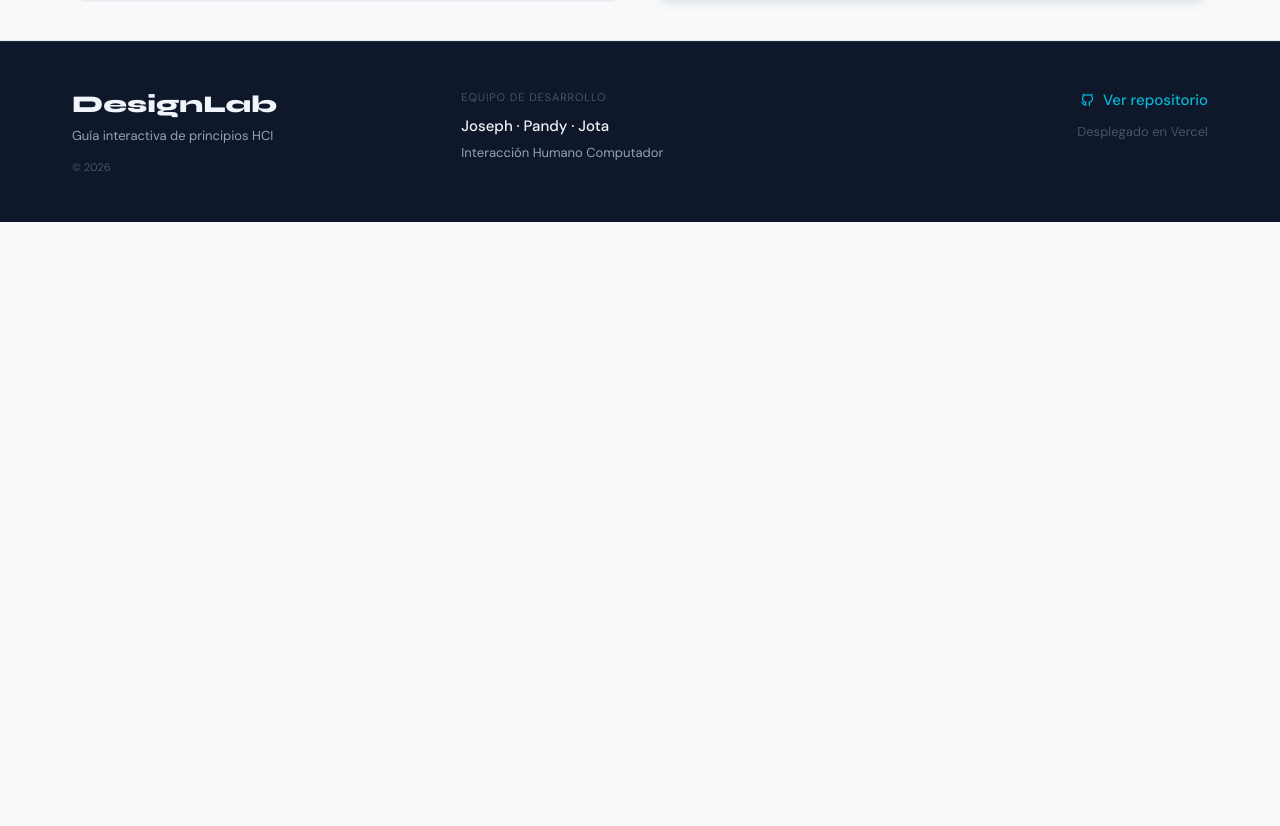
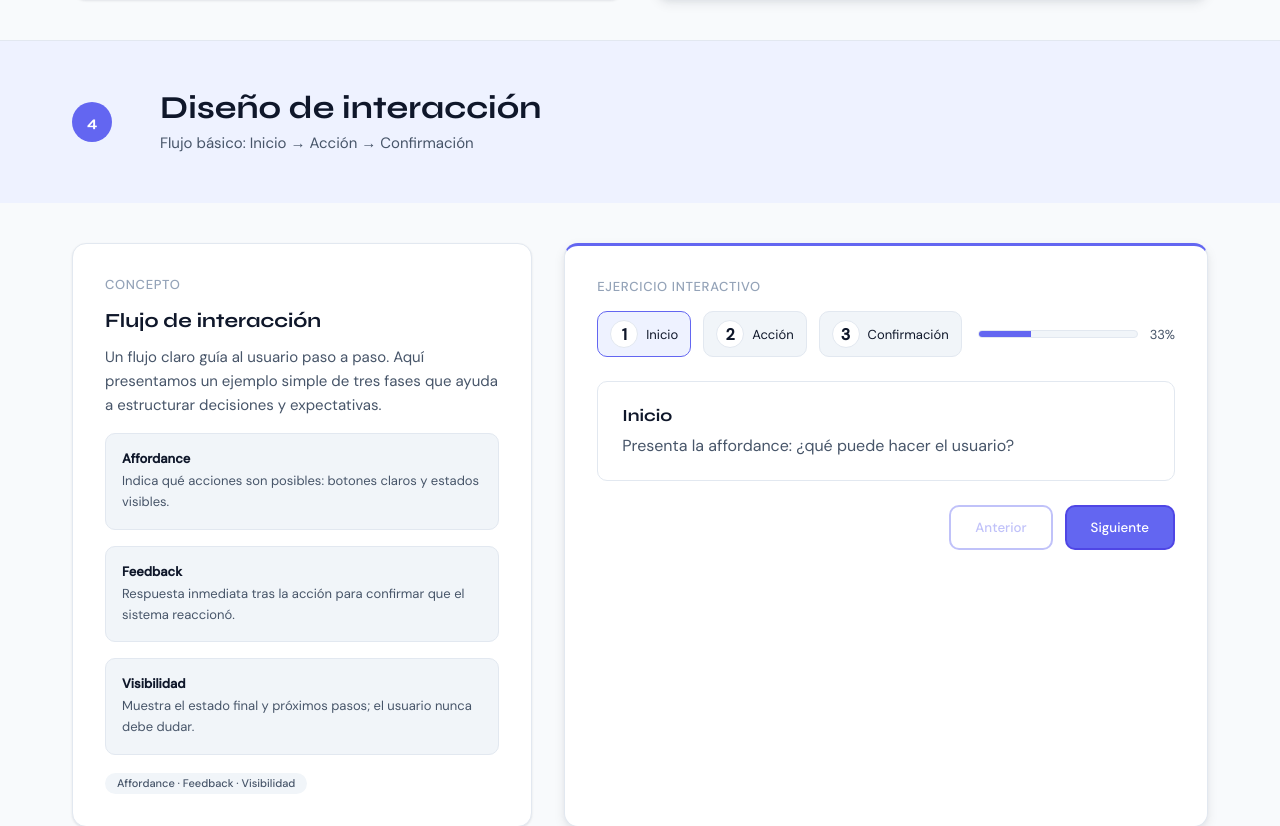
Before and after one commit to josephch28/designlab, a React (Vite) app: page / in a window 1280 px wide. Shown: the part 3140-3966 px from the top of the page. Before the commit the page ends 3362 px from the top, so only its background shows below. Built offline with nearby package versions, Linux system fonts and the light colour scheme.

Commit message:
feat: módulo interacción con flujo de 3 pasos animado

```diff
--- a/src/App.jsx
+++ b/src/App.jsx
@@ -9,6 +9,7 @@ import Footer from './components/Footer'
 import ModuloTipografia from './modules/ModuloTipografia'
 import ModuloColor from './modules/ModuloColor'
 import ModuloConsistencia from './modules/ModuloConsistencia'
+import ModuloInteraccion from './modules/ModuloInteraccion'
 
 export default function App() {
   const [darkMode, setDarkMode] = useState(false)
@@ -27,6 +28,7 @@ export default function App() {
         {/* Pandy — ModuloIconografia */}
         {/* Pandy — ModuloEstados */}
         <ModuloConsistencia />
+        <ModuloInteraccion />
         {/* Jota — ModuloInteraccion */}
       </main>
       <Footer />
--- /dev/null
+++ b/src/modules/ModuloInteraccion.css
@@ -0,0 +1,144 @@
+.interact-concept__heading {
+  font-family: var(--font-title);
+  font-size: var(--text-lg);
+  font-weight: var(--weight-bold);
+  color: var(--color-text);
+  margin-bottom: var(--space-3);
+}
+.interact-concept__intro {
+  font-size: var(--text-base);
+  color: var(--color-text-secondary);
+  line-height: var(--leading-normal);
+  margin-bottom: var(--space-4);
+}
+
+.interact-concept__list {
+  display: grid;
+  gap: var(--space-4);
+  margin-bottom: var(--space-4);
+}
+
+.interact-concept__item {
+  padding: var(--space-4);
+  border-radius: var(--radius-md);
+  background: var(--color-bg-secondary);
+  border: 1px solid var(--color-border);
+}
+
+.interact-concept__item-title {
+  font-size: var(--text-sm);
+  font-weight: var(--weight-bold);
+  color: var(--color-text);
+  display: block;
+  margin-bottom: var(--space-1);
+}
+
+.interact-concept__item-text {
+  margin: 0;
+  color: var(--color-text-secondary);
+  font-size: var(--text-sm);
+  line-height: var(--leading-normal);
+}
+
+.interact-concept__note {
+  margin-top: var(--space-4);
+}
+
+.interact-flow {
+  display: flex;
+  flex-direction: column;
+  gap: var(--space-6);
+}
+
+.interact-header {
+  display: flex;
+  justify-content: space-between;
+  align-items: center;
+  gap: var(--space-4);
+}
+
+.interact-steps {
+  display: flex;
+  gap: var(--space-3);
+  align-items: center;
+}
+.interact-step {
+  display: flex;
+  gap: var(--space-2);
+  align-items: center;
+  padding: var(--space-2) var(--space-3);
+  border-radius: var(--radius-md);
+  background: var(--color-bg-secondary);
+  border: 1px solid var(--color-border);
+}
+.interact-step--active {
+  background: var(--color-primary-light);
+  border-color: var(--color-primary);
+}
+.interact-step__num {
+  width: 28px;
+  height: 28px;
+  display: inline-flex;
+  align-items: center;
+  justify-content: center;
+  border-radius: var(--radius-full);
+  background: var(--color-bg-card);
+  border: 1px solid var(--color-border);
+  font-weight: var(--weight-bold);
+}
+.interact-step__title {
+  font-size: var(--text-sm);
+  color: var(--color-text);
+}
+
+.interact-progress {
+  display: flex;
+  align-items: center;
+  gap: var(--space-3);
+}
+.interact-progress__bar {
+  width: 160px;
+  height: 8px;
+  background: var(--color-bg-secondary);
+  border-radius: var(--radius-full);
+  overflow: hidden;
+  border: 1px solid var(--color-border);
+}
+.interact-progress__fill {
+  height: 100%;
+  background: var(--color-primary);
+  width: 0%;
+  transition: width var(--transition-base);
+}
+.interact-progress__label {
+  font-size: var(--text-sm);
+  color: var(--color-text-secondary);
+}
+
+.interact-panel {
+  padding: var(--space-6);
+  border: 1px solid var(--color-border);
+  border-radius: var(--radius-md);
+  background: var(--color-bg-card);
+}
+.interact-panel__title {
+  margin: 0 0 var(--space-2);
+  font-family: var(--font-title);
+  font-size: var(--text-md);
+}
+.interact-panel__desc {
+  margin: 0;
+  color: var(--color-text-secondary);
+}
+
+.interact-actions {
+  display: flex;
+  justify-content: flex-end;
+  gap: var(--space-3);
+}
+
+@media (max-width: 768px) {
+  .interact-header { flex-direction: column; align-items: stretch }
+  .interact-progress__bar { width: 100% }
+  .interact-actions { justify-content: space-between }
+}
--- /dev/null
+++ b/src/modules/ModuloInteraccion.jsx
@@ -0,0 +1,95 @@
+import { useState } from 'react'
+import ModuleLayout from '../components/ModuleLayout'
+import './ModuloInteraccion.css'
+
+const concept = (
+  <div className="interact-concept">
+    <h3 className="interact-concept__heading">Flujo de interacción</h3>
+    <p className="interact-concept__intro">
+      Un flujo claro guía al usuario paso a paso. Aquí presentamos un ejemplo
+      simple de tres fases que ayuda a estructurar decisiones y expectativas.
+    </p>
+
+    <div className="interact-concept__list">
+      <div className="interact-concept__item">
+        <span className="interact-concept__item-title">Affordance</span>
+        <p className="interact-concept__item-text">Indica qué acciones son posibles: botones claros y estados visibles.</p>
+      </div>
+
+      <div className="interact-concept__item">
+        <span className="interact-concept__item-title">Feedback</span>
+        <p className="interact-concept__item-text">Respuesta inmediata tras la acción para confirmar que el sistema reaccionó.</p>
+      </div>
+
+      <div className="interact-concept__item">
+        <span className="interact-concept__item-title">Visibilidad</span>
+        <p className="interact-concept__item-text">Muestra el estado final y próximos pasos; el usuario nunca debe dudar.</p>
+      </div>
+    </div>
+
+    <p className="interact-concept__note">
+      <span className="badge badge-neutral">Affordance · Feedback · Visibilidad</span>
+    </p>
+  </div>
+)
+
+function FlowSteps() {
+  const STEPS = [
+    { id: 1, title: 'Inicio', desc: 'Presenta la affordance: ¿qué puede hacer el usuario?' },
+    { id: 2, title: 'Acción', desc: 'Muestra feedback inmediato tras la interacción.' },
+    { id: 3, title: 'Confirmación', desc: 'Cierra el flujo con visibilidad del resultado.' },
+  ]
+
+  const [index, setIndex] = useState(0)
+
+  const next = () => setIndex((i) => Math.min(i + 1, STEPS.length - 1))
+  const prev = () => setIndex((i) => Math.max(i - 1, 0))
+
+  const progress = Math.round(((index + 1) / STEPS.length) * 100)
+
+  return (
+    <div className="interact-flow">
+      <div className="interact-header">
+        <div className="interact-steps">
+          {STEPS.map((s, i) => (
+            <div key={s.id} className={`interact-step${i === index ? ' interact-step--active' : ''}`}>
+              <span className="interact-step__num">{s.id}</span>
+              <span className="interact-step__title">{s.title}</span>
+            </div>
+          ))}
+        </div>
+
+        <div className="interact-progress">
+          <div className="interact-progress__bar">
+            <div className="interact-progress__fill" style={{ width: `${progress}%` }} />
+          </div>
+          <div className="interact-progress__label">{progress}%</div>
+        </div>
+      </div>
+
+      <div className="interact-panel">
+        <h4 className="interact-panel__title">{STEPS[index].title}</h4>
+        <p className="interact-panel__desc">{STEPS[index].desc}</p>
+      </div>
+
+      <div className="interact-actions">
+        <button className="btn-secondary" onClick={prev} disabled={index === 0}>Anterior</button>
+        <button className="btn-primary" onClick={next} disabled={index === STEPS.length - 1}>Siguiente</button>
+      </div>
+    </div>
+  )
+}
+
+export default function ModuloInteraccion() {
+  return (
+    <ModuleLayout
+      id="interaccion"
+      icon="ti-cursor-click"
+      title="Diseño de interacción"
+      description="Flujo básico: Inicio → Acción → Confirmación"
+      moduleNumber={4}
+      concept={concept}
+      exercise={<FlowSteps />}
+    />
+  )
+}
```
